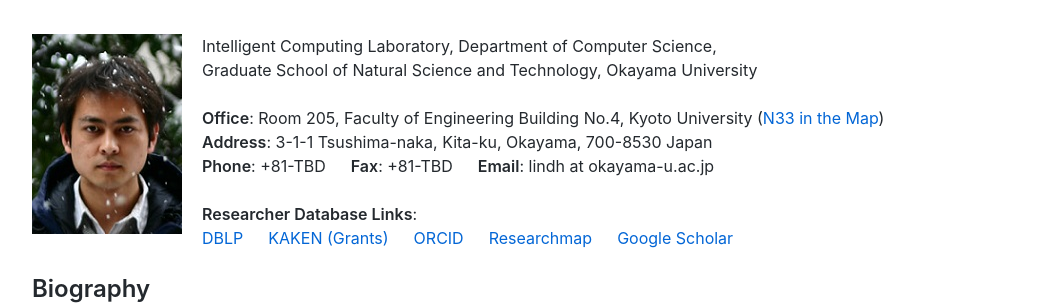
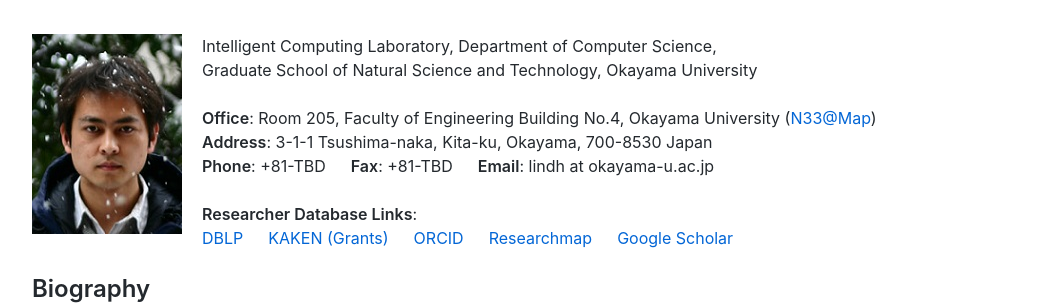
Before and after one commit to lindh/lindh.github.io, a Jekyll site: the page built from index.md, in a window 1280 px wide and 900 px high. Shown: the part 145-450 px from the top of the window, without its empty margins (118-1161 px from the left). Built offline with Jekyll 4.4.1, drawn with Linux system fonts in a browser that asks for light colours; comment, search, counter and statistics services are not loaded.

Commit message:
Update index.md

```diff
--- a/index.md
+++ b/index.md
@@ -12,7 +12,7 @@ layout: default
    Graduate School of Natural Science and Technology, Okayama University
    <br>
    <br>
-   **Office**: Room 205, Faculty of Engineering Building No.4, Kyoto University ([N33 in the Map](https://www.okayama-u.ac.jp/up_load_files/freetext/en__Tsushima_Campus/file/map_tsushima.pdf))
+   **Office**: Room 205, Faculty of Engineering Building No.4, Okayama University ([N33@Map](https://www.okayama-u.ac.jp/up_load_files/freetext/en__Tsushima_Campus/file/map_tsushima.pdf))
    <br>
    **Address**: 3-1-1 Tsushima-naka, Kita-ku, Okayama, 700-8530 Japan
    <br>
```
